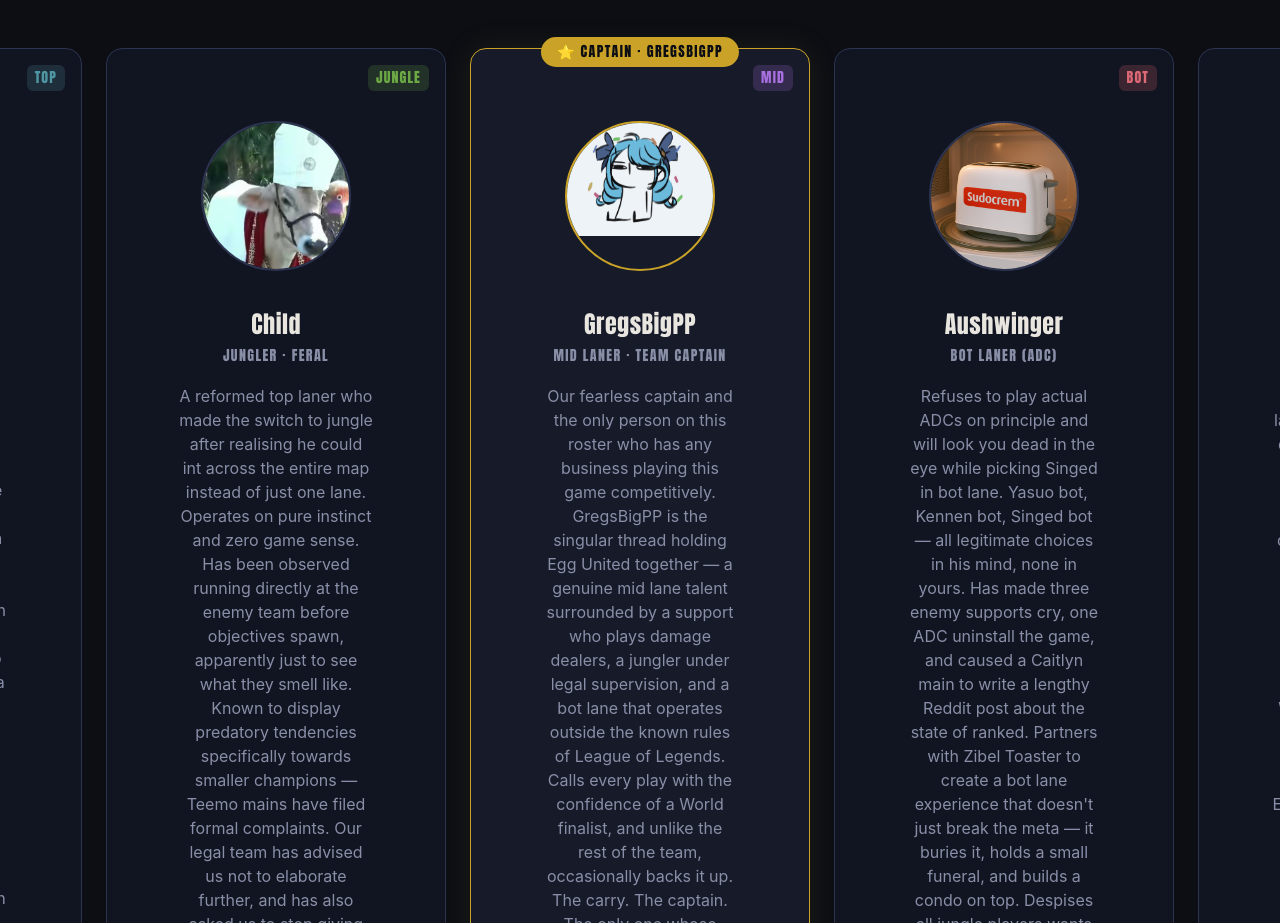
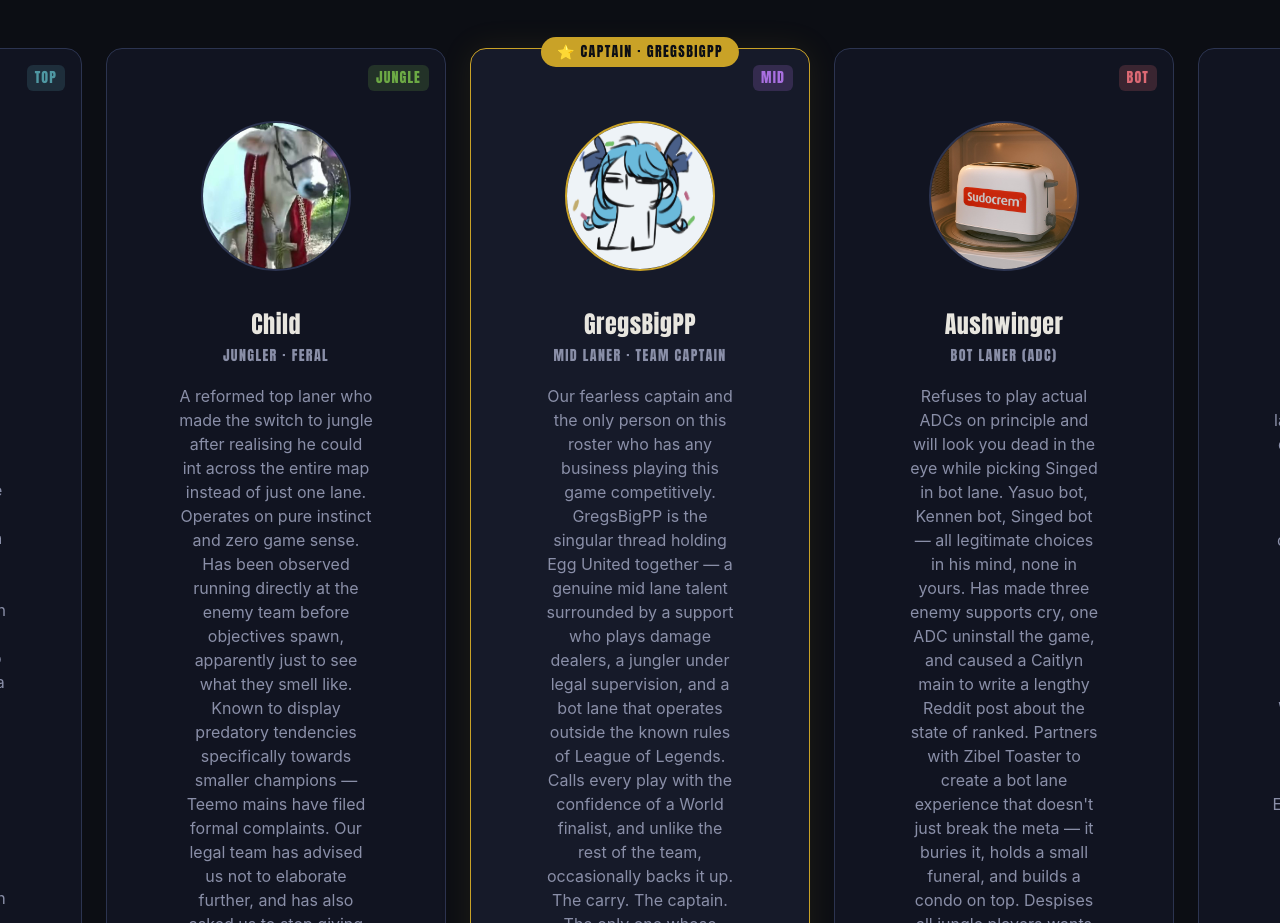
Before and after one commit to LeeMuscat252/EggUnited, a plain HTML site: page index.html in a window 1280 px wide. Shown: the part 1264-2187 px from the top of the page. Drawn offline with Linux system fonts and the light colour scheme; a web font is replaced by a local one.

Commit message:
Add styles for player avatar images
Add styles for player avatar images to cover their containers.

```diff
--- a/style.css
+++ b/style.css
@@ -635,6 +635,12 @@ a { color: inherit; text-decoration: none; }
   border-color: var(--color-primary);
 }
 .player-avatar svg { width: 100%; height: 100%; }
+
+.player-avatar img {
+  width: 100%;
+  height: 100%;
+  object-fit: cover;
+}
 
 .player-info { display: flex; flex-direction: column; gap: var(--space-2); width: 100%; }
 .player-ign {
```
